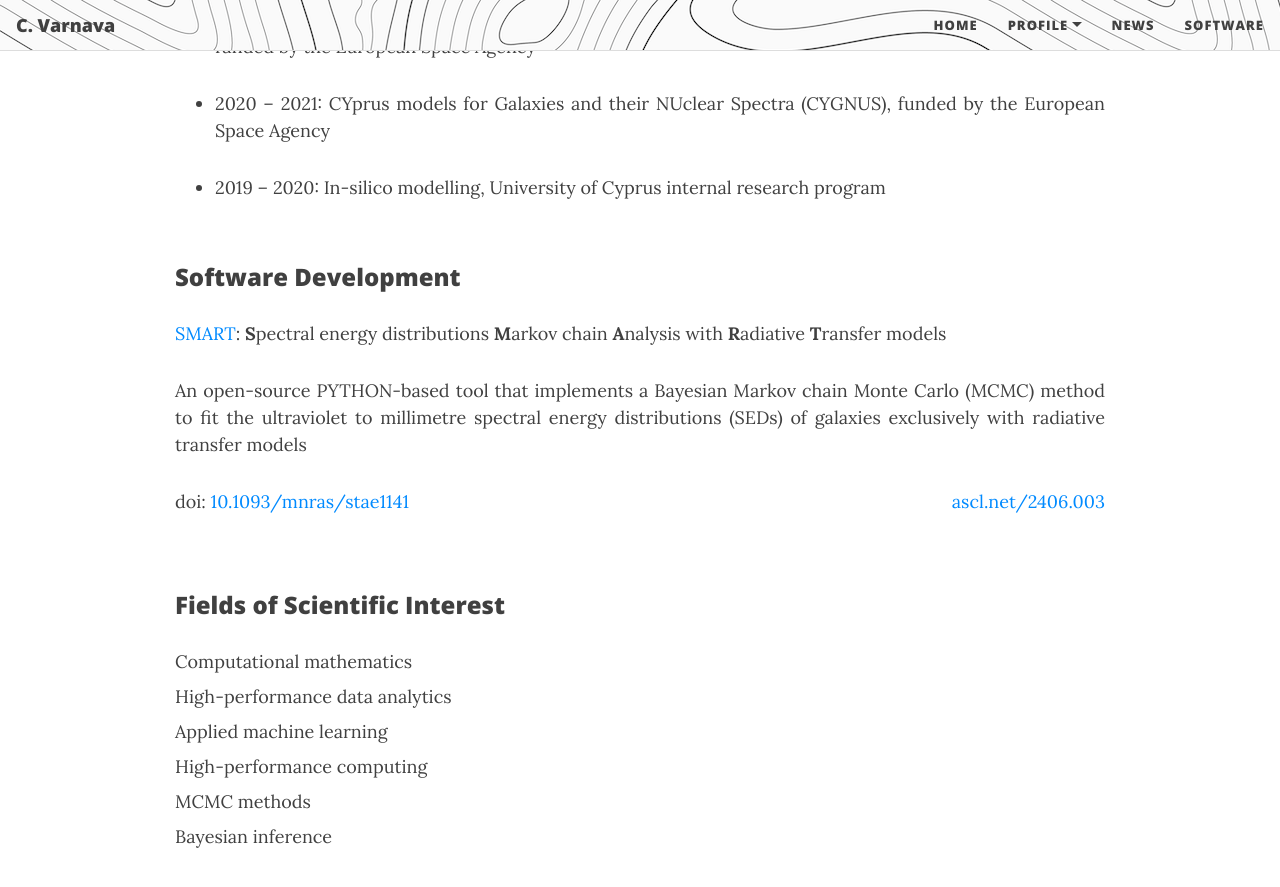
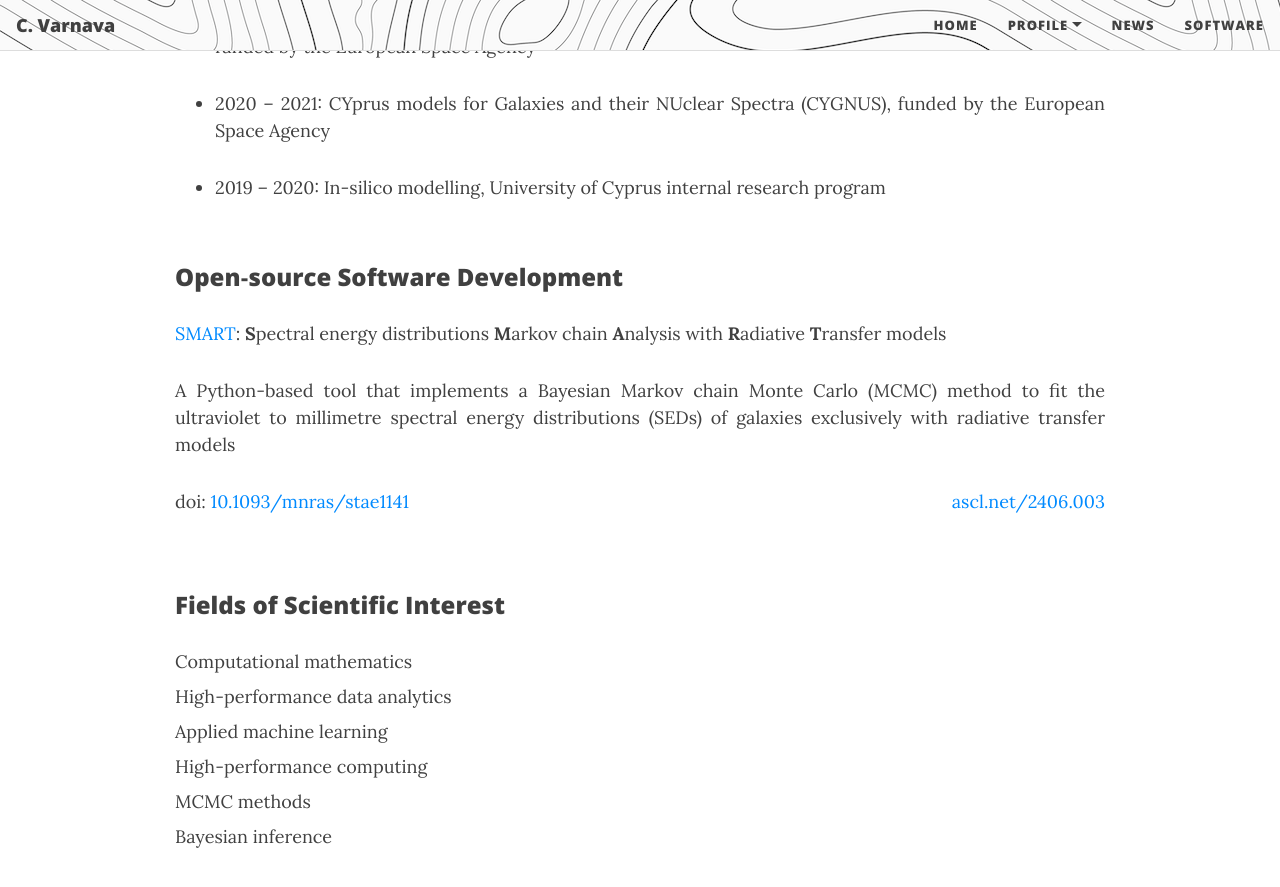
Before and after one commit to ch-var/ch-var.github.io, a Jekyll site: the page built from CV.html, in a window 1280 px wide and 900 px high, scrolled down 1909 px. Shown: the top 887 px of the window. Built offline with Jekyll 4.4.1, drawn with Linux system fonts in a browser that asks for light colours; formulas are drawn with MathJax 3.

Commit message:
Update CV.html

```diff
--- a/CV.html
+++ b/CV.html
@@ -65,9 +65,9 @@ mathjax: true
 <p></p>
 <li class="responsive-margin">2019 – 2020: In-silico modelling, University of Cyprus internal research program</li></ul>
 <br>
-<p style="font-family: var(--header-font); font-weight: 800; line-height: 1.1; font-size: 1.5rem; margin-top: 1.25rem;">Software Development</p>
+<p style="font-family: var(--header-font); font-weight: 800; line-height: 1.1; font-size: 1.5rem; margin-top: 1.25rem;">Open‑source Software Development</p>
 <p align='justify'><a href="https://github.com/ch-var/SMART">SMART</a>: <b>S</b>pectral energy distributions <b>M</b>arkov chain <b>A</b>nalysis with <b>R</b>adiative <b>T</b>ransfer models</p>
-<p align='justify'>An open-source PYTHON-based tool that implements a Bayesian Markov chain Monte Carlo (MCMC) method to fit the ultraviolet to millimetre spectral energy distributions (SEDs) of galaxies exclusively with radiative transfer models</p>
+<p align='justify'>A Python-based tool that implements a Bayesian Markov chain Monte Carlo (MCMC) method to fit the ultraviolet to millimetre spectral energy distributions (SEDs) of galaxies exclusively with radiative transfer models</p>
 <p style="text-align:left;">doi: <a href="https://doi.org/10.1093/mnras/stae1141">10.1093/mnras/stae1141</a> <span style="float:right;"><a href="https://www.ascl.net/2406.003">ascl.net/2406.003</a></span></p>
 <br>
 <p style="font-family: var(--header-font); font-weight: 800; line-height: 1.1; font-size: 1.5rem; margin-top: 1.25rem;">Fields of Scientific Interest</p>
```
